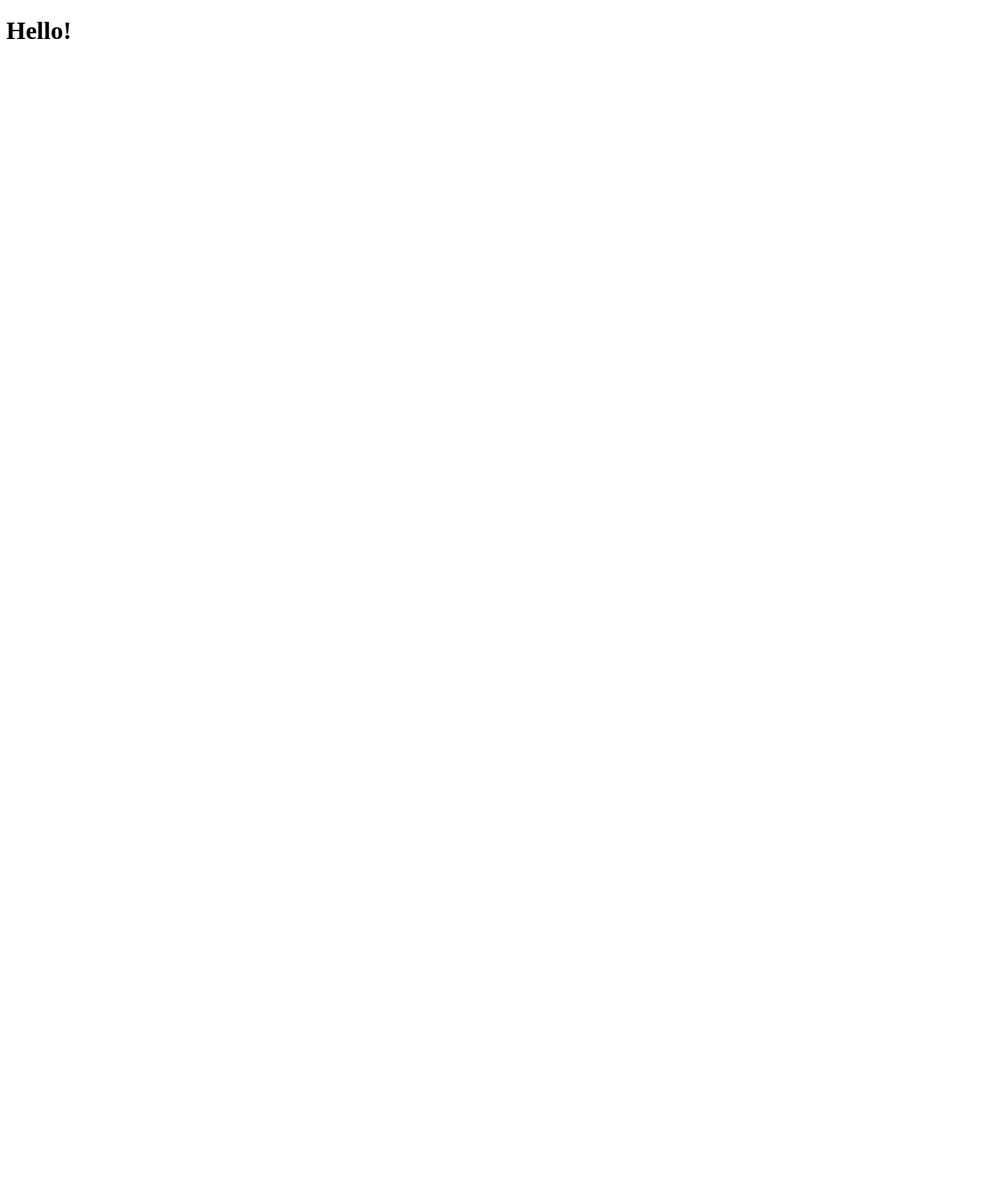
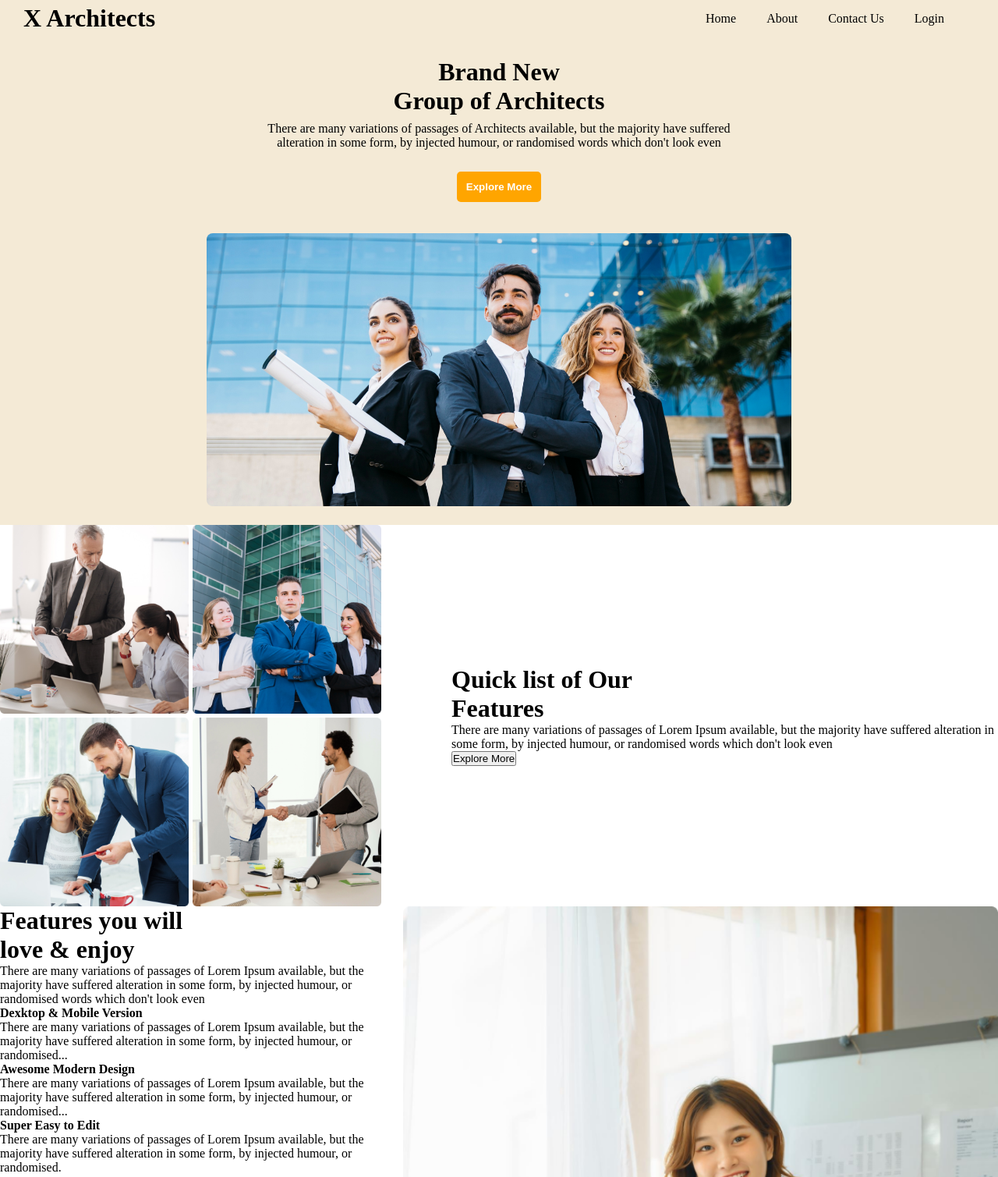
Before and after one commit to Mohammad-Atik/Architects-Website, a plain HTML site: page index.html in a window 1280 px wide. Shown: the top 1509 px of the page at 78% size. Before the commit the page ends 800 px from the top, so only its background shows below. Drawn offline with Linux system fonts and the light colour scheme.

Commit message:
second-third-fourth-section-added

```diff
--- a/index.html
+++ b/index.html
@@ -8,6 +8,132 @@
     <title>Architect Website</title>
   </head>
   <body>
-    <h1>Hello!</h1>
+    <!-- header -->
+    <div class="header">
+      <div class="navbar">
+        <div class="nav-heading">
+          <h1>X Architects</h1>
+        </div>
+        <div class="links">
+          <span>Home</span>
+          <span>About</span>
+          <span>Contact Us</span>
+          <span>Login</span>
+        </div>
+      </div>
+      <div class="header-elements">
+        <div class="header-title">
+          <h1 style="font-weight: 800">
+            Brand New <br />
+            Group of Architects
+          </h1>
+          <p style="margin: 8px 0">
+            There are many variations of passages of Architects available, but
+            the majority have suffered alteration in some form, by injected
+            humour, or randomised words which don't look even
+          </p>
+        </div>
+        <button class="header-btn">Explore More</button>
+        <br />
+        <img src="./images/banner.png" class="banner" />
+      </div>
+    </div>
+
+    <!-- Second-Section -->
+    <div class="second-section">
+      <div class="persons">
+        <img src="./images/team1.png" height="242" width="242" />
+        <img src="./images/team2.png" height="242" width="242" />
+        <img src="./images/team3.png" height="242" width="242" />
+        <img src="./images/team4.png" height="242" width="242" />
+      </div>
+      <div class="second-articles">
+        <div class="article-heading">
+          <h1>
+            Quick list of Our <br />
+            Features
+          </h1>
+          <p>
+            There are many variations of passages of Lorem Ipsum available, but
+            the majority have suffered alteration in some form, by injected
+            humour, or randomised words which don't look even
+          </p>
+          <button class="article-btn">Explore More</button>
+        </div>
+      </div>
+    </div>
+
+    <!-- Third-Section -->
+    <div class="third-section">
+      <div>
+        <h1>
+          Features you will <br />
+          love & enjoy
+        </h1>
+        <p>
+          There are many variations of passages of Lorem Ipsum available, but
+          the majority have suffered alteration in some form, by injected
+          humour, or randomised words which don't look even
+        </p>
+        <div class="cards">
+          <div class="card">
+            <h4>Dexktop & Mobile Version</h4>
+            <p>
+              There are many variations of passages of Lorem Ipsum available,
+              but the majority have suffered alteration in some form, by
+              injected humour, or randomised...
+            </p>
+          </div>
+          <div class="card">
+            <h4>Awesome Modern Design</h4>
+            <p>
+              There are many variations of passages of Lorem Ipsum available,
+              but the majority have suffered alteration in some form, by
+              injected humour, or randomised...
+            </p>
+          </div>
+          <div class="card">
+            <h4>Super Easy to Edit</h4>
+            <p>
+              There are many variations of passages of Lorem Ipsum available,
+              but the majority have suffered alteration in some form, by
+              injected humour, or randomised.
+            </p>
+          </div>
+        </div>
+      </div>
+      <img src="./images/architect.png" width="800px" height="1059px" />
+    </div>
+
+    <!-- Fourth-Section -->
+    <div class="fourth-section">
+      <h1>Some Facts</h1>
+      <p>
+        There are many variations of passages of Lorem Ipsum available, but the
+        majority have suffered alteration.
+      </p>
+      <div class="icons">
+        <div class="icon">
+          <img src="./images/icons/customers.png" />
+          <h2>590</h2>
+          <p>Clients Worked</p>
+        </div>
+        <div class="icon">
+          <img src="./images/icons/projects.png" />
+          <h2>1458</h2>
+          <p>Project Finished</p>
+        </div>
+        <div class="icon">
+          <img src="./images/icons/email.png" style="padding: 0 30px" />
+          <h2>22578</h2>
+          <p>Email Send</p>
+        </div>
+        <div class="icon">
+          <img src="./images/icons/ribon.png" />
+          <h2>59</h2>
+          <p>Awards Winnings</p>
+        </div>
+      </div>
+    </div>
   </body>
 </html>
--- a/style.css
+++ b/style.css
@@ -0,0 +1,83 @@
+* {
+  margin: 0;
+  padding: 0;
+}
+
+/* header-section */
+.header {
+  background-color: rgb(244, 234, 214);
+}
+.navbar {
+  display: flex;
+  justify-content: space-between;
+  align-items: center;
+  position: fixed;
+  top: 0;
+  width: 100%;
+  padding: 5px 0;
+}
+.nav-heading {
+  margin-left: 30px;
+}
+.links {
+  margin-right: 30px;
+  display: flex;
+  justify-content: space-evenly;
+  width: 30%;
+}
+.header-elements {
+  text-align: center;
+  padding-top: 5%;
+}
+.header-title {
+  width: 50%;
+  margin: auto;
+  margin-top: 10px;
+}
+.header-btn {
+  padding: 12px;
+  margin: 20px 0;
+  border-radius: 5px;
+  background: orange;
+  color: white;
+  border: none;
+  font-weight: bolder;
+}
+.banner {
+  margin-top: 20px;
+  height: 350px;
+  width: 750px;
+  border-radius: 8px;
+  margin: 20px 0;
+}
+
+/* Second-Section */
+.second-section {
+  display: flex;
+  justify-content: center;
+  align-items: center;
+  gap: 90px;
+}
+.persons {
+  display: grid;
+  grid-template-columns: repeat(2, 1fr);
+  gap: 5px;
+}
+
+/* Third-Section */
+.third-section {
+  display: flex;
+}
+
+/* Fourth-Section */
+.icons {
+  display: flex;
+  justify-content: space-evenly;
+}
+.icon {
+  border: 1px solid rgb(220, 146, 9);
+  border-radius: 5px;
+  text-align: center;
+  background: rgb(238, 238, 235);
+  padding: 10px;
+}
```
Also changed, not shown: images/architect.png (added), images/banner.png (added), images/icons/customers.png (added), images/icons/email.png (added), images/icons/projects.png (added), images/icons/ribon.png (added), images/sponsors/amazon.png (added), images/sponsors/figma.png (added), images/sponsors/google.png (added), images/sponsors/spotify.png (added), images/sponsors/telerama.png (added), images/team1.png (added), images/team2.png (added), images/team3.png (added), 1 more files.
